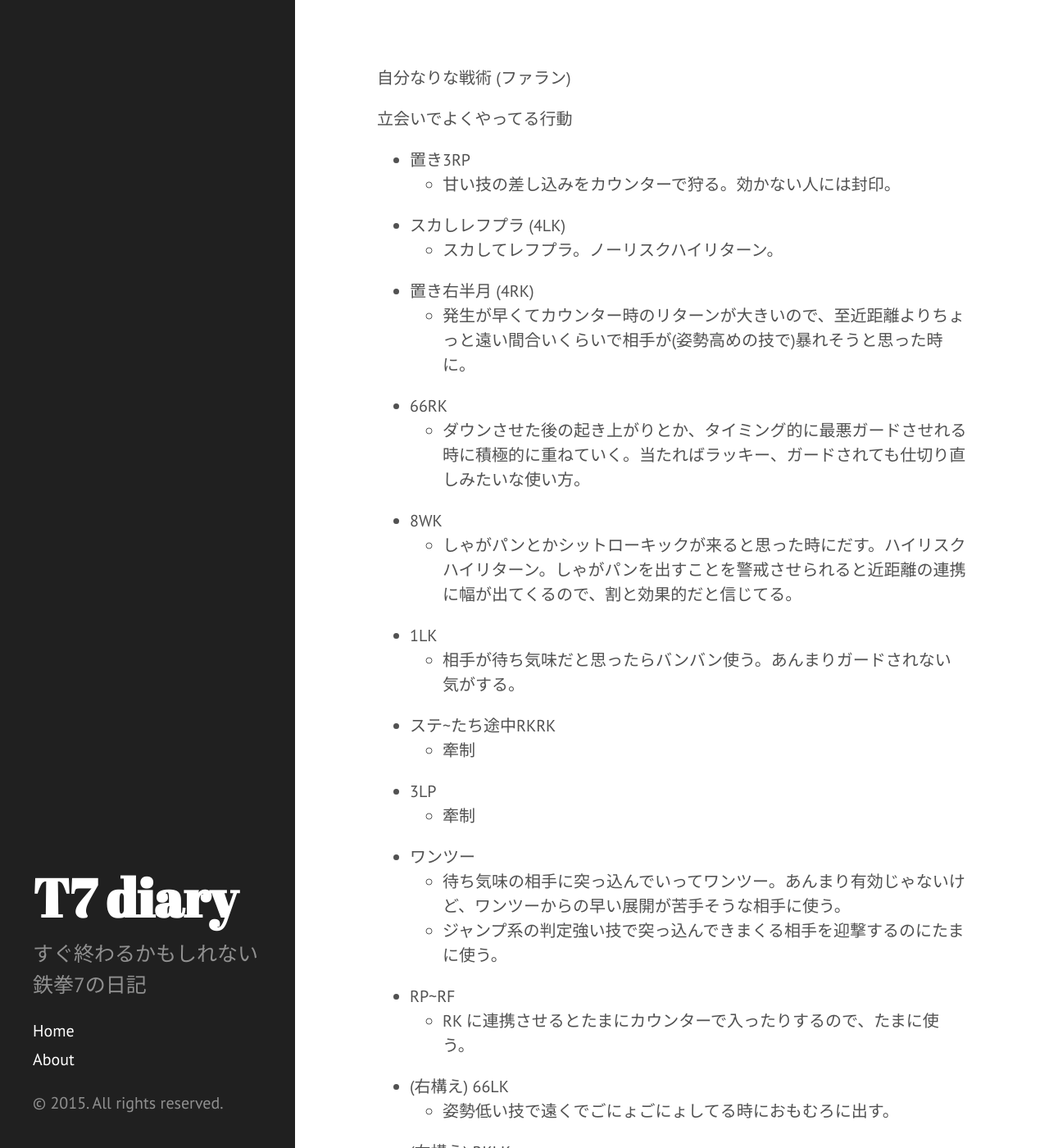
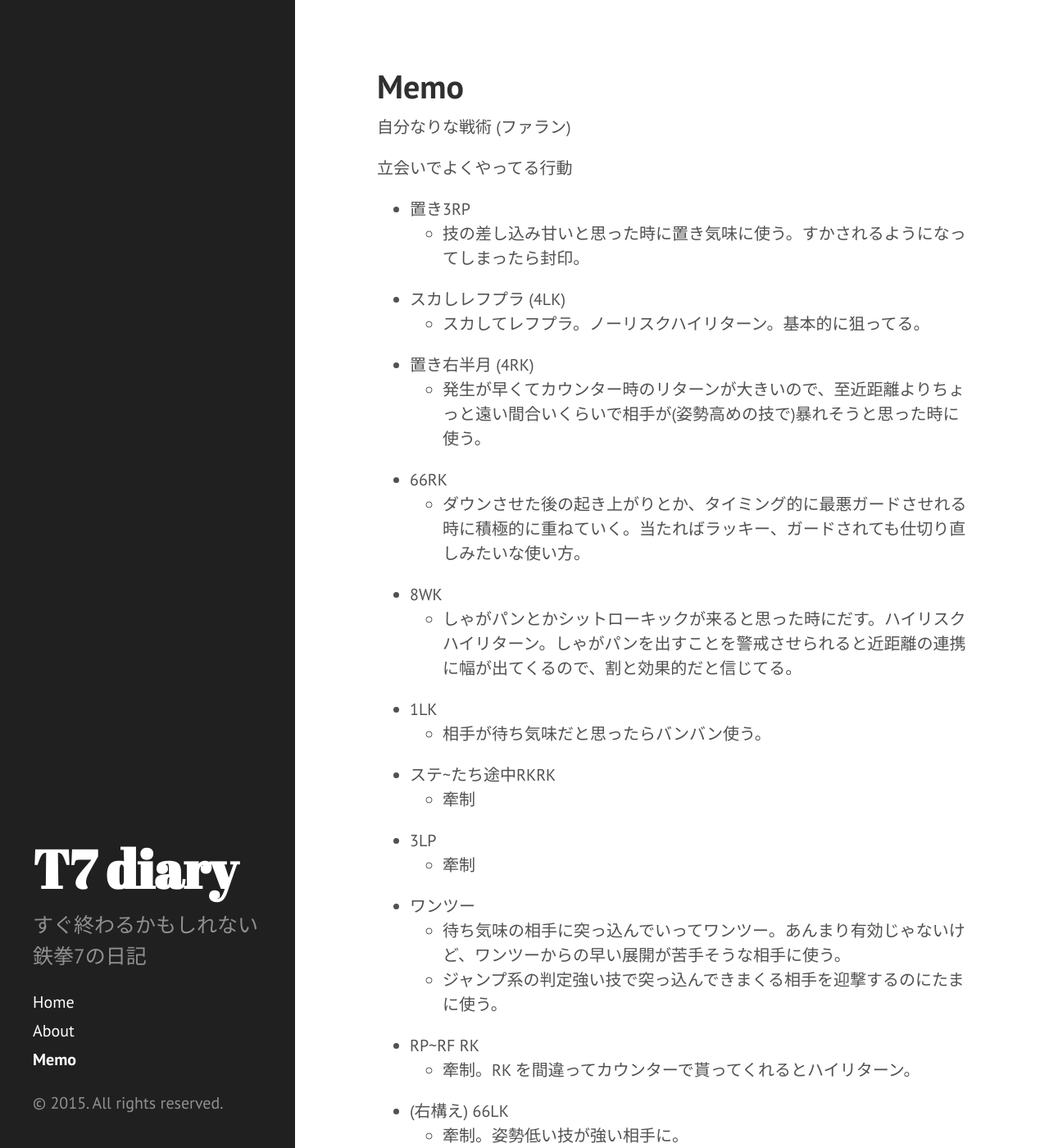
Before and after one commit to kt3k/t7, a Jekyll site: the page built from strategy.md, in a window 1280 px wide and 1400 px high. Shown: the whole window at 82% size. Built offline with Jekyll 4.4.1, drawn with Linux system fonts in a browser that asks for light colours; Markdown is read by kramdown in place of the engine named in the settings.

Commit message:
Add strategy.md

```diff
--- a/strategy.md
+++ b/strategy.md
@@ -1,6 +1,6 @@
 ---
-layout: default
-title: 作戦
+layout: page
+title: Memo
 ---
 
 
@@ -9,17 +9,17 @@ title: 作戦
 立会いでよくやってる行動
 
 - 置き3RP
-  - 甘い技の差し込みをカウンターで狩る。効かない人には封印。
+  - 技の差し込み甘いと思った時に置き気味に使う。すかされるようになってしまったら封印。
 - スカしレフプラ (4LK)
-  - スカしてレフプラ。ノーリスクハイリターン。
+  - スカしてレフプラ。ノーリスクハイリターン。基本的に狙ってる。
 - 置き右半月 (4RK)
-  - 発生が早くてカウンター時のリターンが大きいので、至近距離よりちょっと遠い間合いくらいで相手が(姿勢高めの技で)暴れそうと思った時に。
+  - 発生が早くてカウンター時のリターンが大きいので、至近距離よりちょっと遠い間合いくらいで相手が(姿勢高めの技で)暴れそうと思った時に使う。
 - 66RK
   - ダウンさせた後の起き上がりとか、タイミング的に最悪ガードさせれる時に積極的に重ねていく。当たればラッキー、ガードされても仕切り直しみたいな使い方。
 - 8WK
   - しゃがパンとかシットローキックが来ると思った時にだす。ハイリスクハイリターン。しゃがパンを出すことを警戒させられると近距離の連携に幅が出てくるので、割と効果的だと信じてる。
 - 1LK
-  - 相手が待ち気味だと思ったらバンバン使う。あんまりガードされない気がする。
+  - 相手が待ち気味だと思ったらバンバン使う。
 - ステ~たち途中RKRK
   - 牽制
 - 3LP
@@ -27,9 +27,9 @@ title: 作戦
 - ワンツー
   - 待ち気味の相手に突っ込んでいってワンツー。あんまり有効じゃないけど、ワンツーからの早い展開が苦手そうな相手に使う。
   - ジャンプ系の判定強い技で突っ込んできまくる相手を迎撃するのにたまに使う。
-- RP~RF
-  - RK に連携させるとたまにカウンターで入ったりするので、たまに使う。
+- RP~RF RK
+  - 牽制。RK を間違ってカウンターで貰ってくれるとハイリターン。
 - (右構え) 66LK
-  - 姿勢低い技で遠くでごにょごにょしてる時におもむろに出す。
+  - 牽制。姿勢低い技が強い相手に。
 - (右構え) RKLK
   - RK に反応して動くと LK がカウンターで入る。ガードされてもローリスク。
```
